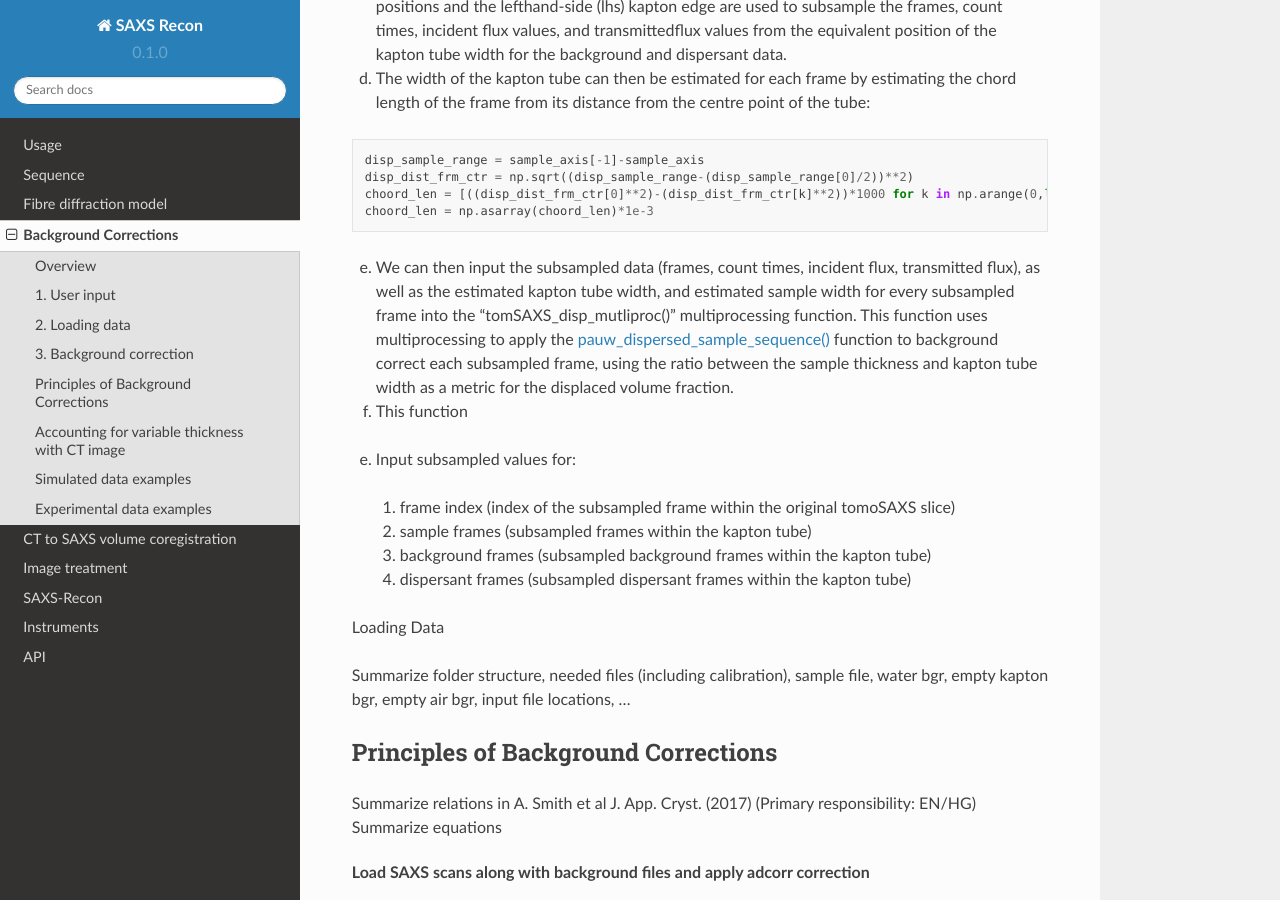
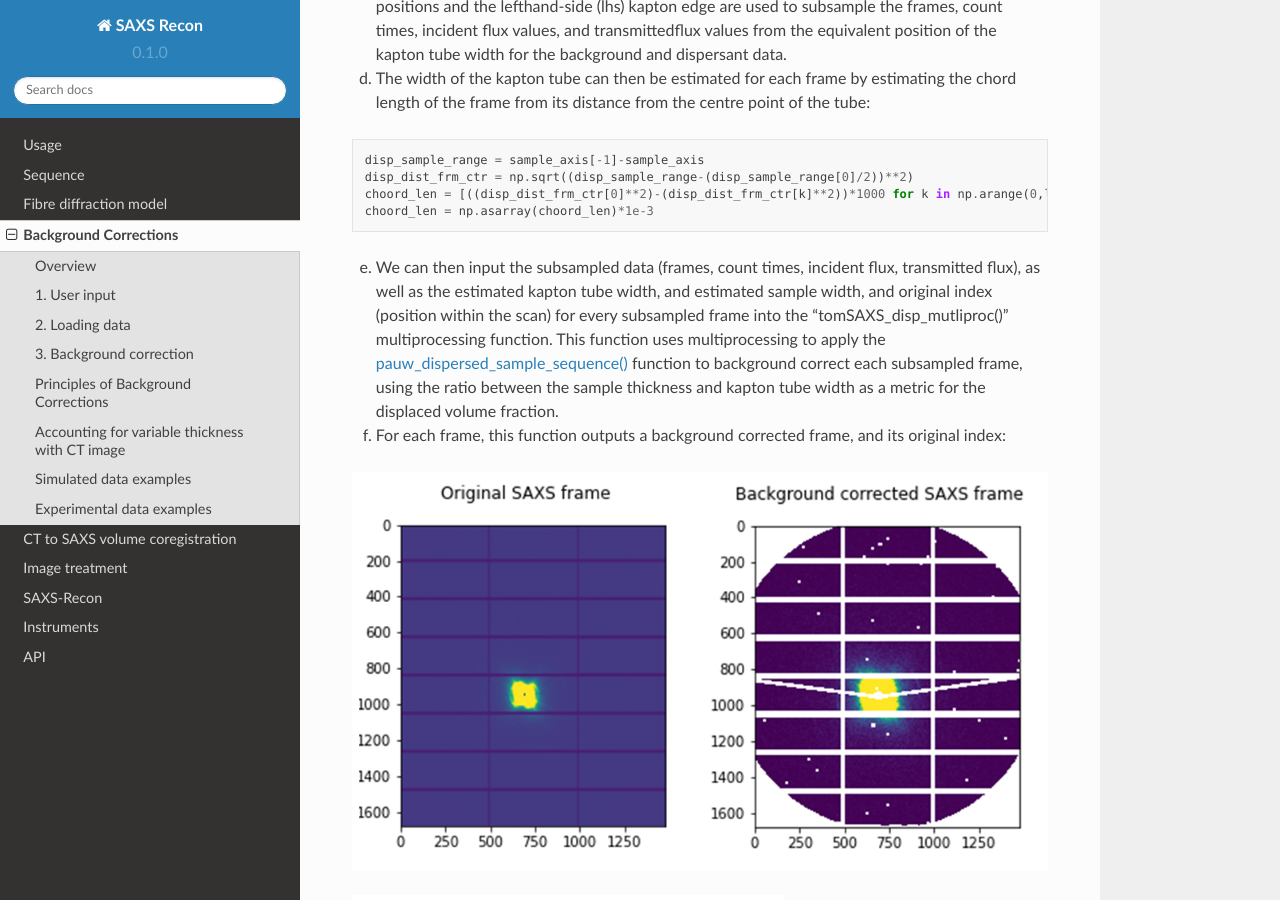
Before and after one commit to himadri111/saxs-docs-tutorial, a Sphinx documentation site: the page built from docs/source/bgrcorr.rst, in a window 1280 px wide and 900 px high, scrolled down 6901 px. Built offline with Sphinx 7.4.7 and the Read the Docs theme 2.0.0, drawn with Linux system fonts in a browser that asks for light colours.

Commit message:
Update bgrcorr.rst

```diff
--- a/docs/source/bgrcorr.rst
+++ b/docs/source/bgrcorr.rst
@@ -187,9 +187,18 @@
   choord_len = [((disp_dist_frm_ctr[0]**2)-(disp_dist_frm_ctr[k]**2))*1000 for k in np.arange(0,len(disp_dist_frm_ctr),1)]
   choord_len = np.asarray(choord_len)*1e-3
 
-e. We can then input the subsampled data (frames, count times, incident flux, transmitted flux), as well as the estimated kapton tube width, and estimated sample width for every subsampled frame into the "tomSAXS_disp_mutliproc()" multiprocessing function. This function uses multiprocessing to apply the `pauw_dispersed_sample_sequence() <https://github.com/DiamondLightSource/adcorr/blob/main/src/adcorr/sequences/pauw.py>`_ function to background correct each subsampled frame, using the ratio between the sample thickness and kapton tube width as a metric for the displaced volume fraction.
+e. We can then input the subsampled data (frames, count times, incident flux, transmitted flux), as well as the estimated kapton tube width, and estimated sample width, and original index (position within the scan) for every subsampled frame into the "tomSAXS_disp_mutliproc()" multiprocessing function. This function uses multiprocessing to apply the `pauw_dispersed_sample_sequence() <https://github.com/DiamondLightSource/adcorr/blob/main/src/adcorr/sequences/pauw.py>`_ function to background correct each subsampled frame, using the ratio between the sample thickness and kapton tube width as a metric for the displaced volume fraction.
 
-f. This function
+f. For each frame, this function outputs a background corrected frame, and its original index:
+
+.. image:: orig_vs_corr_clipped.png
+
+.. image:: Iq_comp.png
+
+
+
+
+
 
 e. Input subsampled values for:
   i.   frame index (index of the subsampled frame within the original tomoSAXS slice)
```
